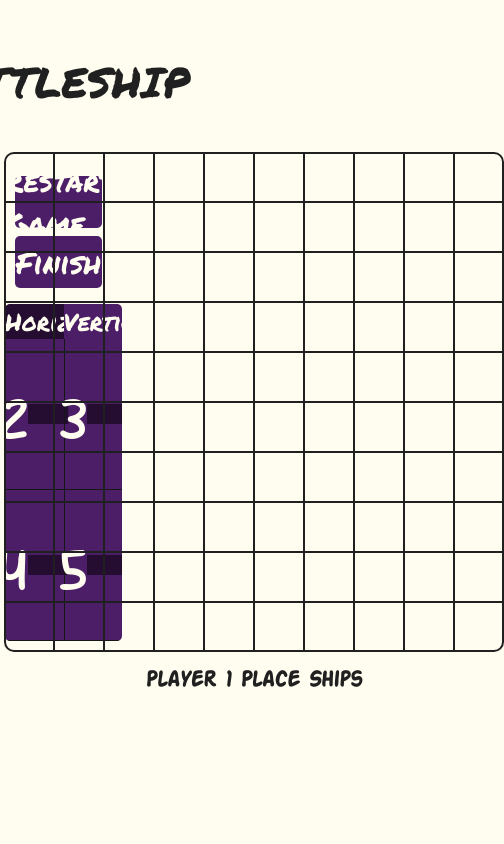
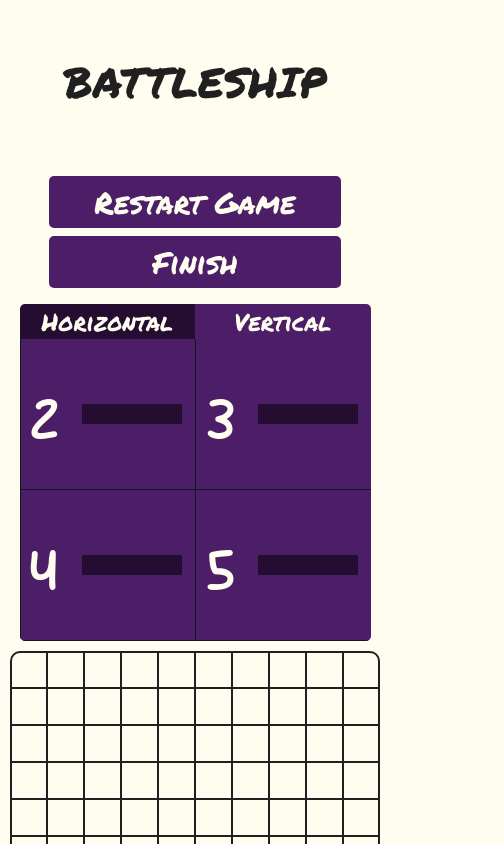
Before and after one commit to reda777/battleship, a website with bundled scripts: page src/index.html in a window 390 px wide. Both pictures are taken after a click on the element "Play PvP". Shown: the top 844 px of the page, 504 px wide, since content can reach past the window. Built offline with nearby package versions, Linux system fonts and the light colour scheme.

Commit message:
Fix screen for mobile

```diff
--- a/src/scripts/gameboard.js
+++ b/src/scripts/gameboard.js
@@ -5,7 +5,7 @@ function array2D(n) {
 }
 function Gameboard(d = 10) {
   return {
-    shipsCount: { twoWide: 3, threeWide: 3, fourWide: 3, fiveWide: 3 },
+    shipsCount: { twoWide: 2, threeWide: 2, fourWide: 1, fiveWide: 1 },
     dim: d,
     board: array2D(d),
     hitCords: [],
--- a/src/style.css
+++ b/src/style.css
@@ -21,6 +21,8 @@
     font-weight: normal;
     font-style: normal;
 }
+
+
 
 .lightTheme {
     --main-bg-color: #fffcf0;
@@ -58,9 +60,14 @@
     --hit-url: url(images/x-symbol2.svg);
 }
 
+html,
 body {
+    height: 100%;
+    width: 100%;
     margin: 0;
-    min-height: 100vh;
+}
+
+body {
     display: flex;
     background-color: var(--main-bg-color);
     color: var(--main-font-color);
@@ -69,7 +76,7 @@ body {
 
 /*left*/
 .left {
-    width: 30%;
+    width: 30vw;
     display: flex;
     flex-direction: column;
     justify-content: flex-start;
@@ -144,7 +151,7 @@ body {
 
 /*right*/
 .right {
-    width: 70%;
+    width: 70vw;
     display: flex;
     flex-direction: column;
     justify-content: center;
@@ -248,12 +255,12 @@ body {
     grid-template-rows: repeat(10, 50px);
 }
 
+/*pick ship*/
 .pickShip {
     display: flex;
     flex-direction: column;
-    width: 100%;
+    width: 90%;
     margin-top: 10px;
-    margin-left: 10px;
     overflow: hidden;
     border-radius: 5px;
     color: var(--btn-text-color);
@@ -341,3 +348,49 @@ body {
 .sunkShipColor {
     background-color: var(--sunk-ship-color);
 }
+
+/* Mobile devices */
+@media only screen and (max-width: 600px) {
+    body {
+        flex-direction: column;
+    }
+
+    .right {
+        width: 100%;
+    }
+
+    .left {
+        width: 100%;
+    }
+
+    .boards {
+        height: auto;
+        display: flex;
+        flex-direction: column;
+        align-items: center;
+    }
+
+    .gameBoard,
+    .playerBoard {
+        grid-template-columns: repeat(10, calc(calc(100vw - 20px) / 10));
+        grid-template-rows: repeat(10, calc(calc(100vw - 20px) / 10));
+    }
+}
+
+/* Tablets and small desktops */
+@media only screen and (min-width: 601px) and (max-width: 1024px) {
+    body {
+        flex-direction: column;
+    }
+
+    .right {
+        width: 100%;
+    }
+
+    .left {
+        width: 100%;
+    }
+}
+
+/* Large desktops */
+@media only screen and (min-width: 1025px) {}
```
